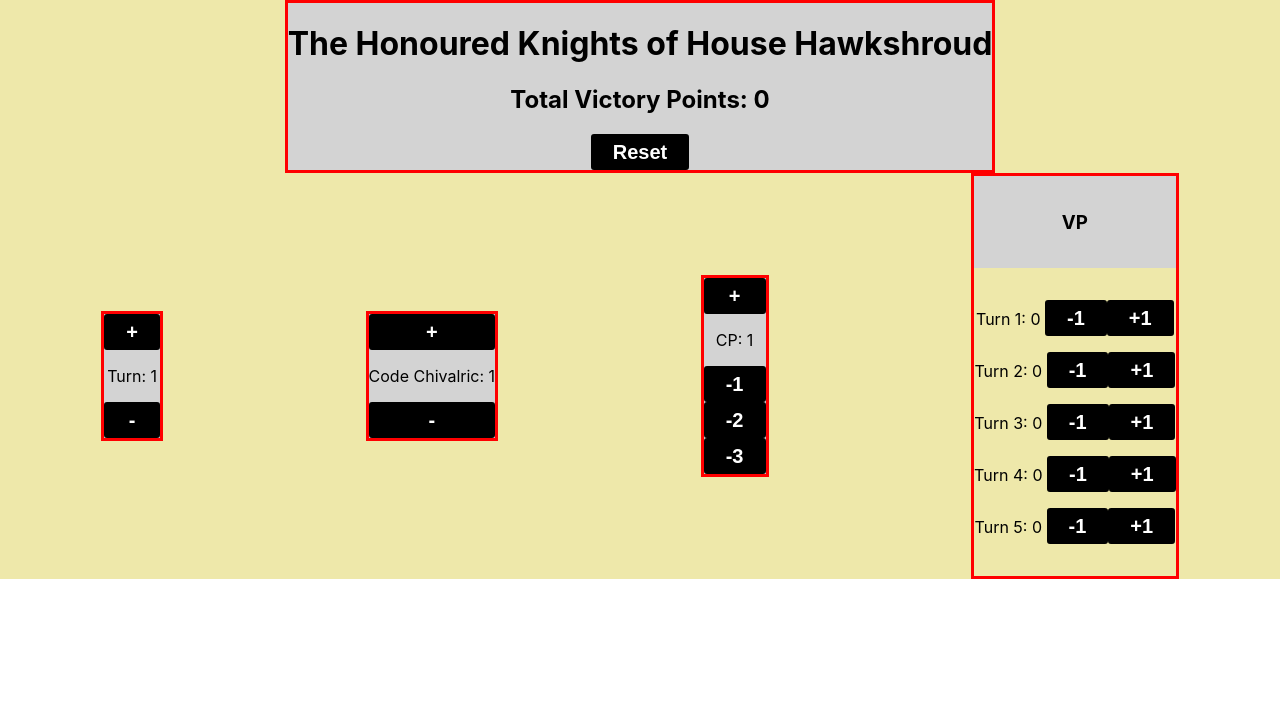
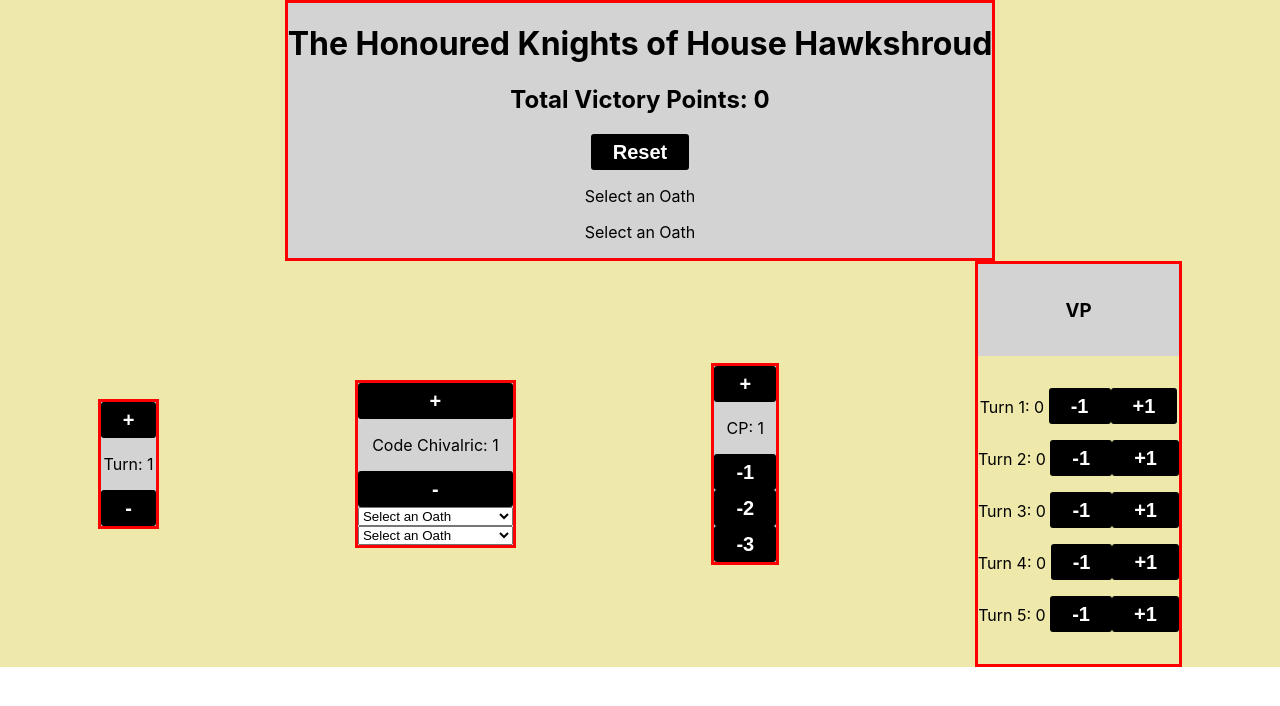
Before and after one commit to DCDoncaster/battletracker, a React (Create React App) app: page / in a window 1280 px wide. Shown: the top 706 px of the page. Built offline with nearby package versions, Linux system fonts and the light colour scheme.

Commit message:
Added initial logic for selecting an oath

```diff
--- a/src/App.js
+++ b/src/App.js
@@ -29,14 +29,15 @@ function App() {
   const [chivalry, setChivalry] = useStickyState(1, "chivalry");
   const [commandPoints, setCommandPoints] = useStickyState(1, "commandPoints");
   const [totalVP, setTotalVP] = useStickyState([0,0,0,0,0], "totalVP");
-
+  const [code1, setCode1] = useStickyState("Select an Oath", "code1");
+  const [code2, setCode2] = useStickyState("Select an Oath", "code2");
 
   return (
     <div className="App">
-      <div className='Component'><Header chivalry={chivalry} totalVP={totalVP} setTurn={setTurn} setChivalry={setChivalry} setCommandPoints={setCommandPoints} setTotalVP={setTotalVP}/></div>
+      <div className='Component'><Header chivalry={chivalry} totalVP={totalVP} setTurn={setTurn} setChivalry={setChivalry} setCommandPoints={setCommandPoints} setTotalVP={setTotalVP} setCode1={setCode1} code1={code1} code2={code2} setCode2={setCode2}/></div>
       <div id='row1'>
       <div className='Component'><TurnComponent turn={turn} setTurn={setTurn} commandPoints={commandPoints} setCommandPoints={setCommandPoints}/></div>
-      <div className='Component'><ChivalryComponent chivalry={chivalry} setChivalry={setChivalry}/></div>
+      <div className='Component'><ChivalryComponent chivalry={chivalry} setChivalry={setChivalry} setCode1={setCode1} setCode2={setCode2} code1={code1} code2={code2}/></div>
       <div className='Component'><CommandComponent commandPoints={commandPoints} setCommandPoints={setCommandPoints}/></div>
       <div className='Component'><VPComponent totalVP={totalVP} setTotalVP={setTotalVP}/></div>
       </div>
--- a/src/components/ChivalricTracker.js
+++ b/src/components/ChivalricTracker.js
@@ -10,7 +10,24 @@ function ChivalryComponent(props) {
         <p>Code Chivalric: {props.chivalry}</p>
         {/* button to decrease chivalry by 1 to minimum of 0*/}
         <button className='customBtn' onClick={() => props.chivalry >0 ?props.setChivalry(props.chivalry - 1):props.setChivalry}>-</button>
+{/* set contents of props.setCode1 based on dropdown box */}
+{/* TODO: Set value of last selected and check for duplicates in list */}
+        <select onChange={(e) => props.setCode1(e.target.value)}>
+        <option value="Last Selected">{props.code1}</option>
+          <option value="Protect Those in Need">Protect Those in Need</option>
+          <option value="Defend the Realm">Defend the Realm</option>
+          <option value="Refuse No Challenge">Refuse No Challenge</option>
+          <option value="Lay Low the Tyrants">Lay Low the Tyrants</option>
+          </select>
+          <select onChange={(e) => props.setCode2(e.target.value)}>
+          <option value="Last Selected">{props.code2}</option>
+          <option value="Protect Those in Need">Protect Those in Need</option>
+          <option value="Defend the Realm">Defend the Realm</option>
+          <option value="Refuse No Challenge">Refuse No Challenge</option>
+          <option value="Lay Low the Tyrants">Lay Low the Tyrants</option>
+          </select>
         </div>
+
 
 
     );
--- a/src/components/Header.js
+++ b/src/components/Header.js
@@ -7,6 +7,8 @@ function resetStates(){
   props.setCommandPoints(1);
   props.setTurn(1);
   props.setTotalVP([0,0,0,0,0]);
+  props.setCode1("Select an Oath");
+  props.setCode2("Select an Oath");
 }
     return (
       <div id="Header">
@@ -17,6 +19,9 @@ function resetStates(){
         <h2>Total Victory Points: {props.totalVP.reduce((a, b) => a + b, 0)}</h2>
         </div>
         <button className='customBtn' onClick={resetStates}>Reset</button>
+        <p>{props.code1}</p>
+        <p>{props.code2}</p>
+
       </div>
 
     );
```
